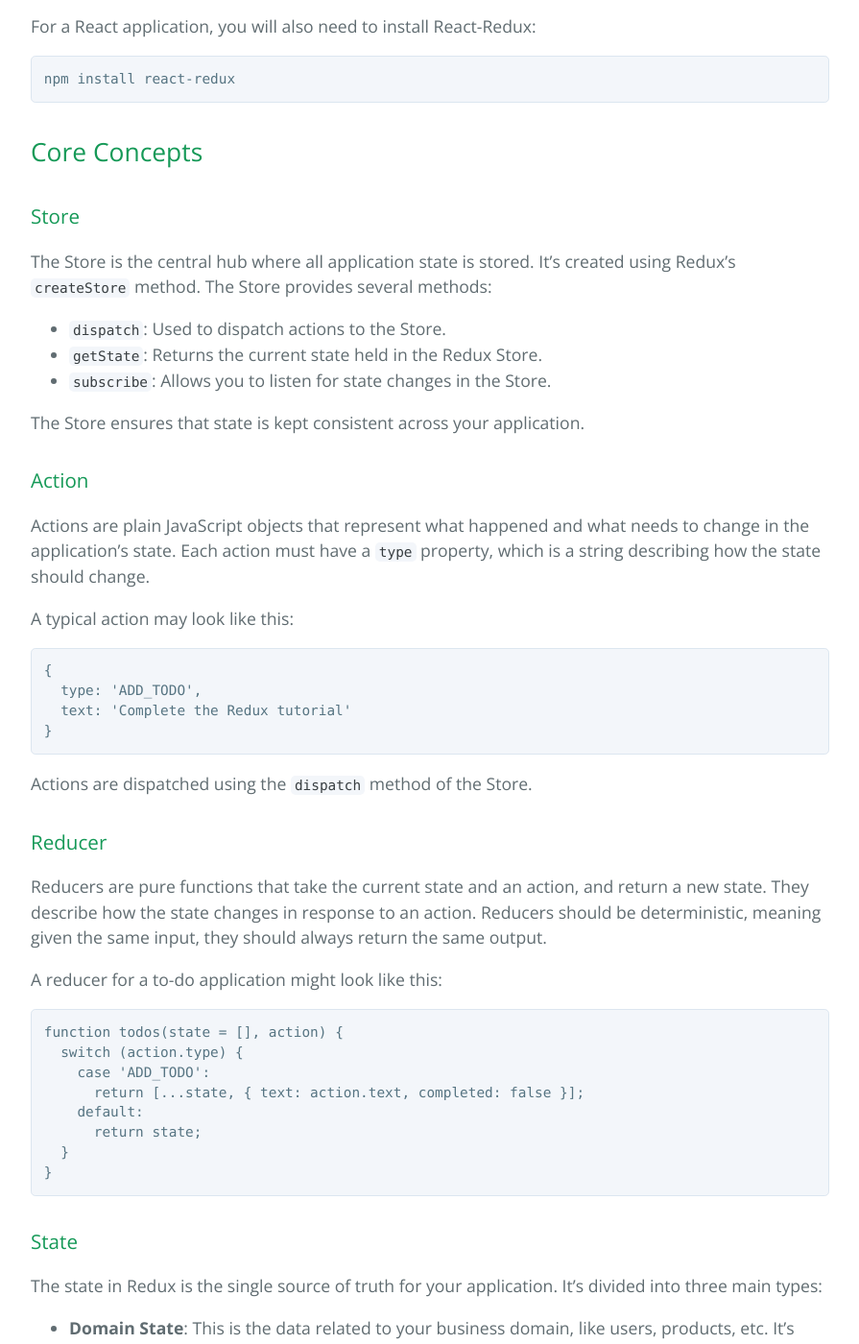
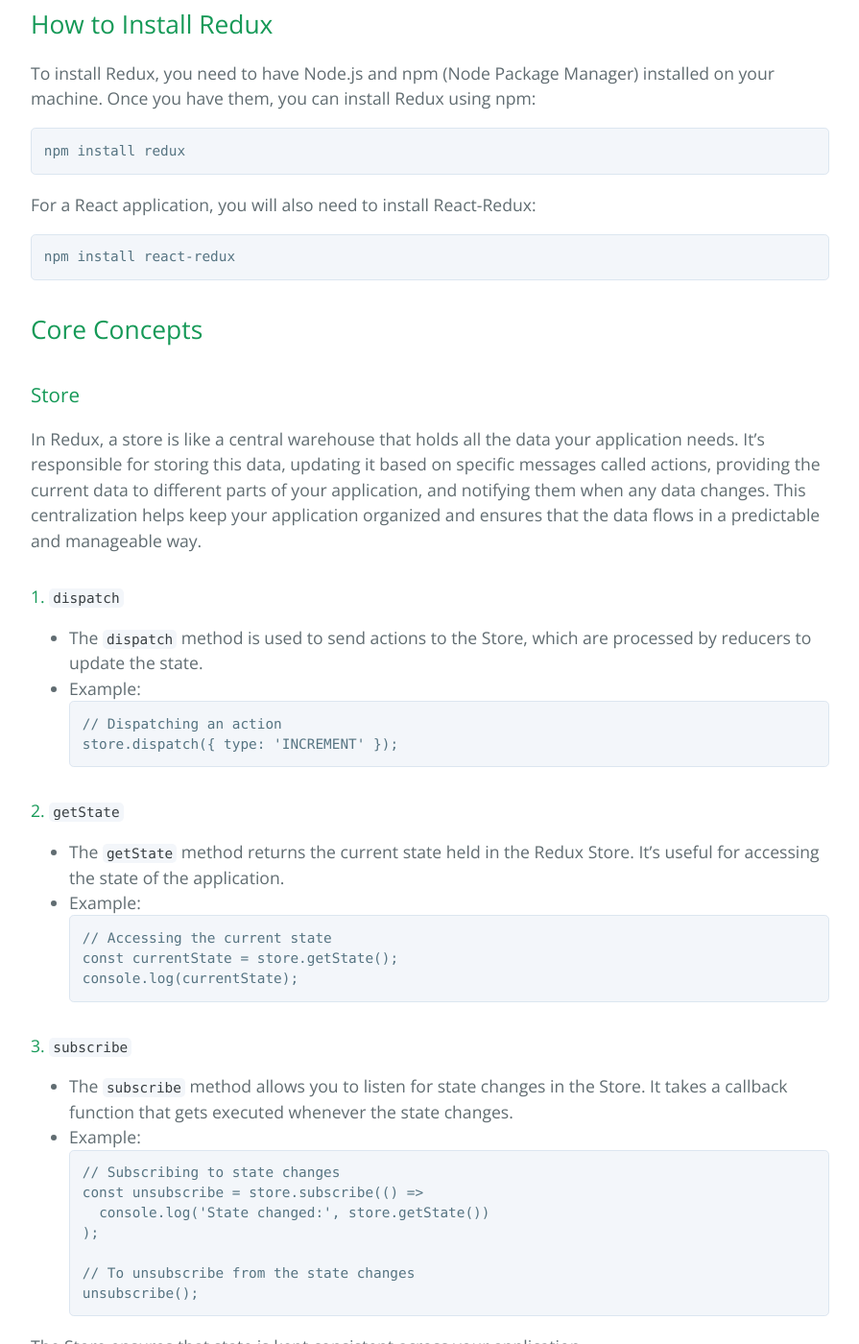
Before and after one commit to learning-software-engineering/learning-software-engineering.github.io, a Jekyll site: the page built from Topics/Tech_Stacks/redux.md, in a window 1280 px wide and 1400 px high, scrolled down 2258 px. Shown: the whole window at 96% size, without its empty margins (192-1087 px from the left). Built offline with Jekyll 4.4.1, drawn with Linux system fonts in a browser that asks for light colours; our own code applies the rules of GitHub Pages for plain Markdown files; some of the changed text lies outside the part shown.

Commit message:
Add explanation to the store functions

````diff
--- a/Topics/Tech_Stacks/redux.md
+++ b/Topics/Tech_Stacks/redux.md
@@ -16,6 +16,9 @@
   - [How to Install Redux](#how-to-install-redux)
   - [Core Concepts](#core-concepts)
     - [Store](#store)
+      - [1. `dispatch`](#1-dispatch)
+      - [2. `getState`](#2-getstate)
+      - [3. `subscribe`](#3-subscribe)
     - [Action](#action)
     - [Reducer](#reducer)
     - [State](#state)
@@ -32,6 +35,8 @@
 
 - **Predictability**: It makes the state of your app predictable and transparent. Every change is predictable and happens one at a time.
 - **Maintainability**: Redux makes the state changes maintainable and easy to understand, which is especially beneficial in large applications with complex state changes.
+  + **Single Source of Truth**: Redux maintains the entire state of your application in a single store. This centralized approach ensures that the state is consistent across the app and makes it easier to track and manage state changes.
+  + Immutable State: In Redux, the state is immutable, meaning it cannot be changed directly.
 - **Debugging**: With Redux, it's easier to debug an application as it provides a clear view of when, how, and why your application's state changed.
 - **Flexibility**: Redux can be used with any UI layer, and has a large ecosystem of addons.
 
@@ -55,11 +60,42 @@
 
 ### Store
 
-The Store is the central hub where all application state is stored. It's created using Redux's `createStore` method. The Store provides several methods:
 
-- `dispatch`: Used to dispatch actions to the Store.
-- `getState`: Returns the current state held in the Redux Store.
-- `subscribe`: Allows you to listen for state changes in the Store.
+In Redux, a store is like a central warehouse that holds all the data your application needs. It's responsible for storing this data, updating it based on specific messages called actions, providing the current data to different parts of your application, and notifying them when any data changes. This centralization helps keep your application organized and ensures that the data flows in a predictable and manageable way.
+
+#### 1. `dispatch`
+
+- The `dispatch` method is used to send actions to the Store, which are processed by reducers to update the state.
+- Example:
+  ```javascript
+  // Dispatching an action
+  store.dispatch({ type: 'INCREMENT' });
+  ```
+
+#### 2. `getState`
+
+- The `getState` method returns the current state held in the Redux Store. It's useful for accessing the state of the application.
+- Example:
+  ```javascript
+  // Accessing the current state
+  const currentState = store.getState();
+  console.log(currentState);
+  ```
+
+#### 3. `subscribe`
+
+- The `subscribe` method allows you to listen for state changes in the Store. It takes a callback function that gets executed whenever the state changes.
+- Example:
+  ```javascript
+  // Subscribing to state changes
+  const unsubscribe = store.subscribe(() =>
+    console.log('State changed:', store.getState())
+  );
+
+  // To unsubscribe from the state changes
+  unsubscribe();
+  ```
+
 
 The Store ensures that state is kept consistent across your application.
 
````
